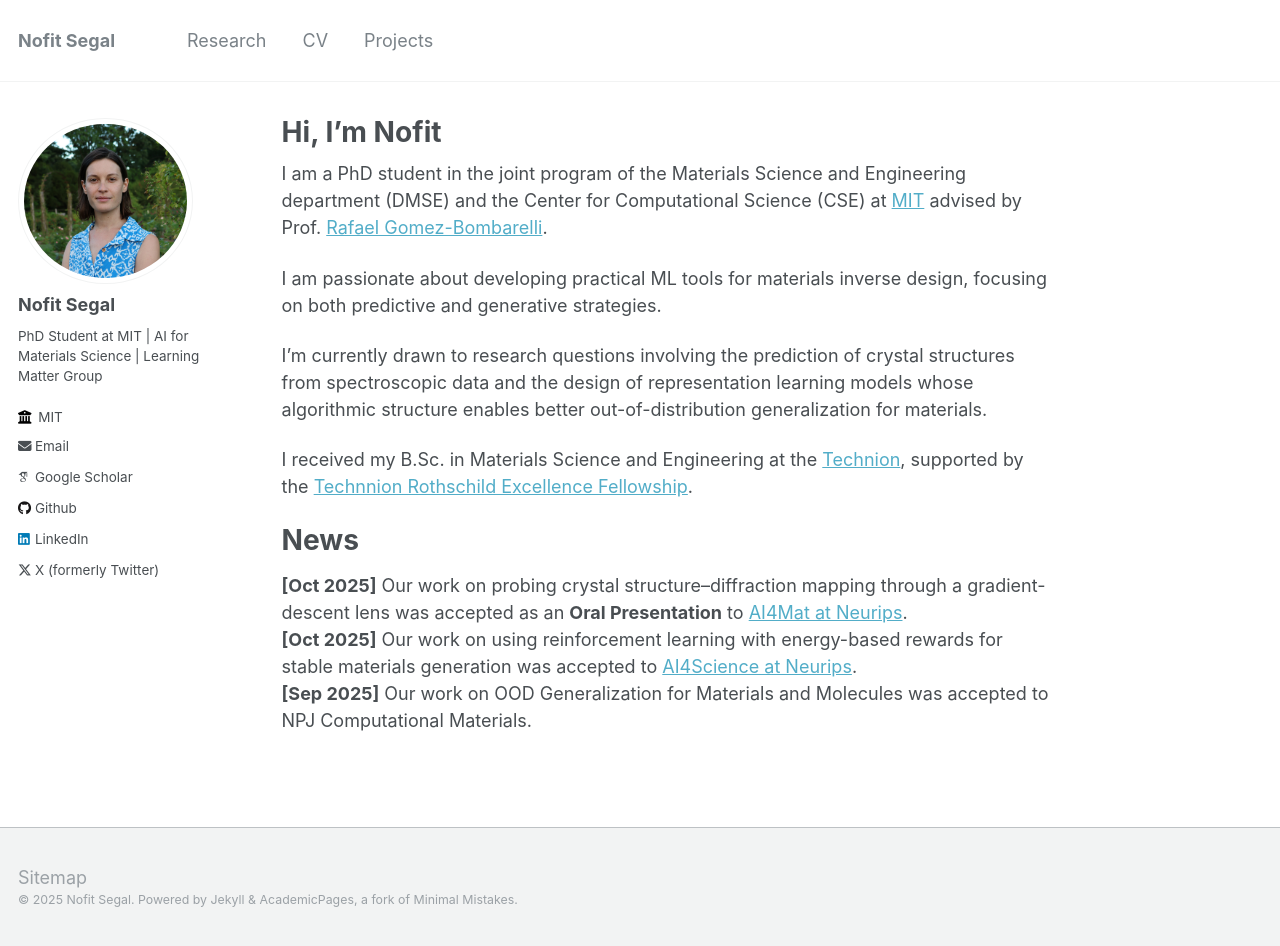
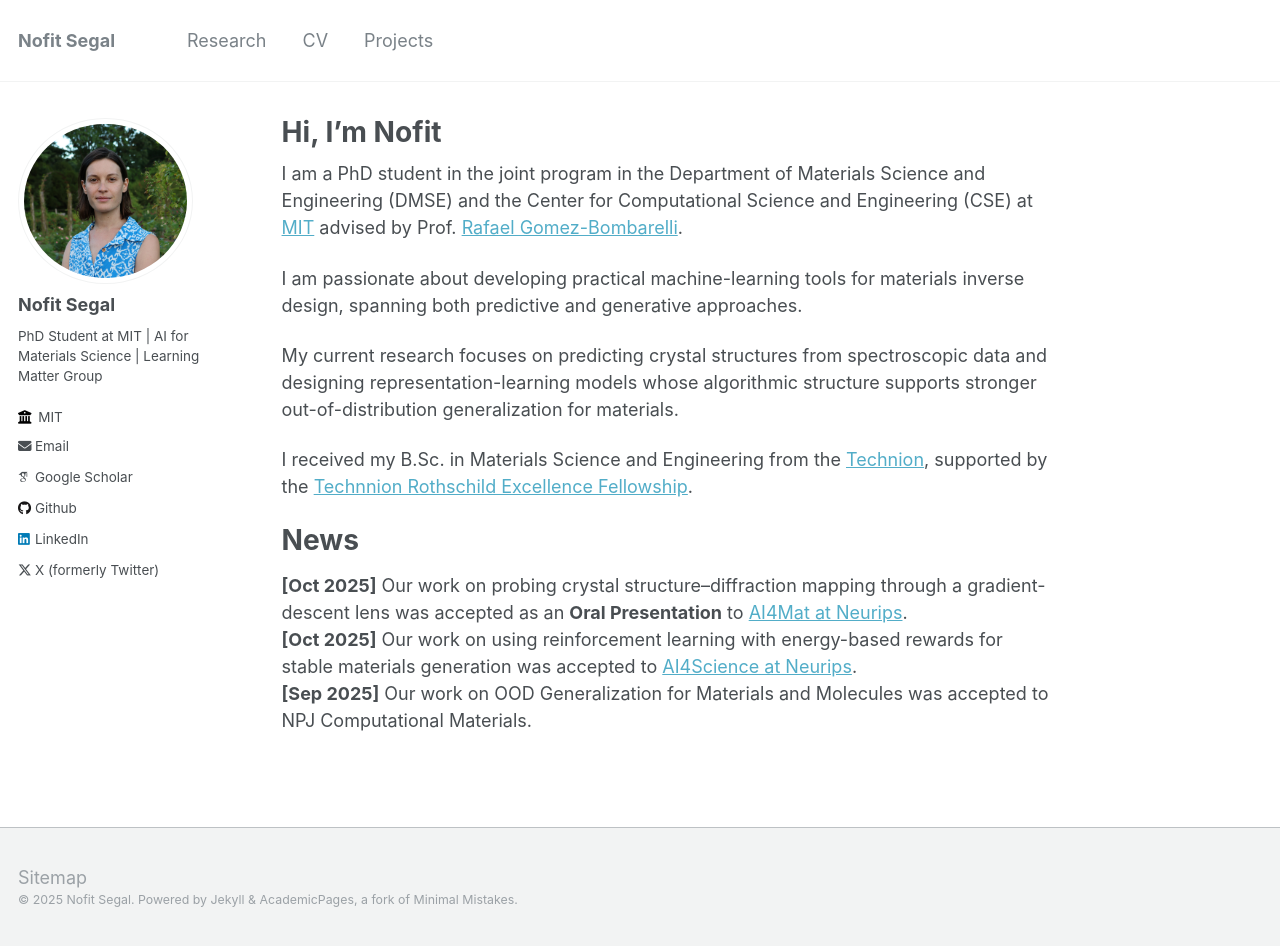
Before and after one commit to nofitsegal/nofitsegal.github.io, a Jekyll site: the page built from _pages/about.md, in a window 1280 px wide and 946 px high. Built offline with Jekyll 4.4.1, drawn with Linux system fonts in a browser that asks for light colours; some web fonts are replaced.

Commit message:
word proofing

```diff
--- a/_pages/about.md
+++ b/_pages/about.md
@@ -11,14 +11,13 @@ redirect_from:
 
 <h1 class="visually-hidden">Nofit Segal</h1>
 
-I am a PhD student in the joint program of the Materials Science and Engineering department (DMSE) and the Center for Computational Science (CSE) at [MIT](https://dmse.mit.edu/) advised by Prof. [Rafael Gomez-Bombarelli](https://dmse.mit.edu/faculty/rafael-gomez-bombarelli/).
+I am a PhD student in the joint program in the Department of Materials Science and Engineering (DMSE) and the Center for Computational Science and Engineering (CSE) at [MIT](https://dmse.mit.edu/) advised by Prof. [Rafael Gomez-Bombarelli](https://dmse.mit.edu/faculty/rafael-gomez-bombarelli/).
 
-I am passionate about developing practical ML tools for materials inverse design, focusing on both predictive
-and generative strategies.
+I am passionate about developing practical machine-learning tools for materials inverse design, spanning both predictive and generative approaches.
 
-I’m currently drawn to research questions involving the prediction of crystal structures from spectroscopic data and the design of representation learning models whose algorithmic structure enables better out-of-distribution generalization for materials.
+My current research focuses on predicting crystal structures from spectroscopic data and designing representation-learning models whose algorithmic structure supports stronger out-of-distribution generalization for materials.
 
-I received my B.Sc. in Materials Science and Engineering at the [Technion](https://www.technion.ac.il/en/home-2/), supported by the [Technnion Rothschild Excellence Fellowship](https://excellence.technion.ac.il/en/).
+I received my B.Sc. in Materials Science and Engineering from the [Technion](https://www.technion.ac.il/en/home-2/), supported by the [Technnion Rothschild Excellence Fellowship](https://excellence.technion.ac.il/en/).
 
 News
 ======
```
